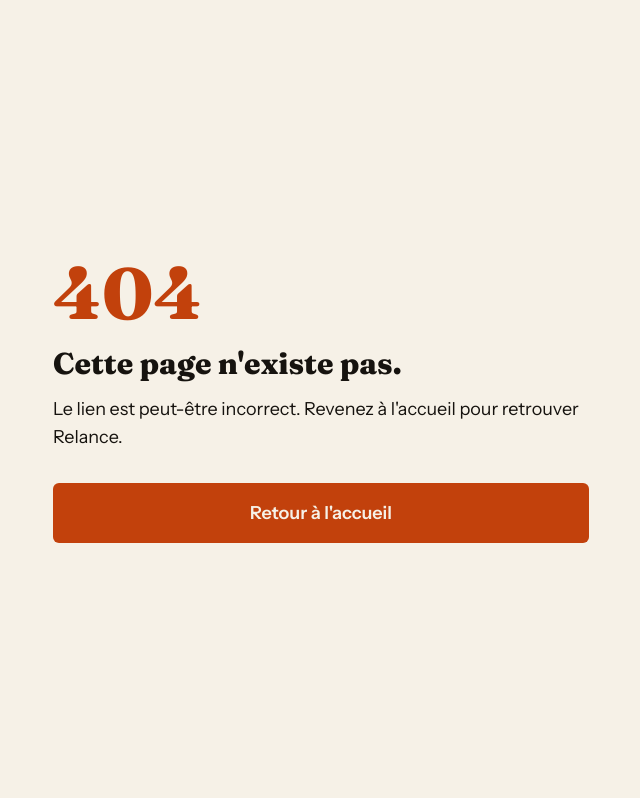
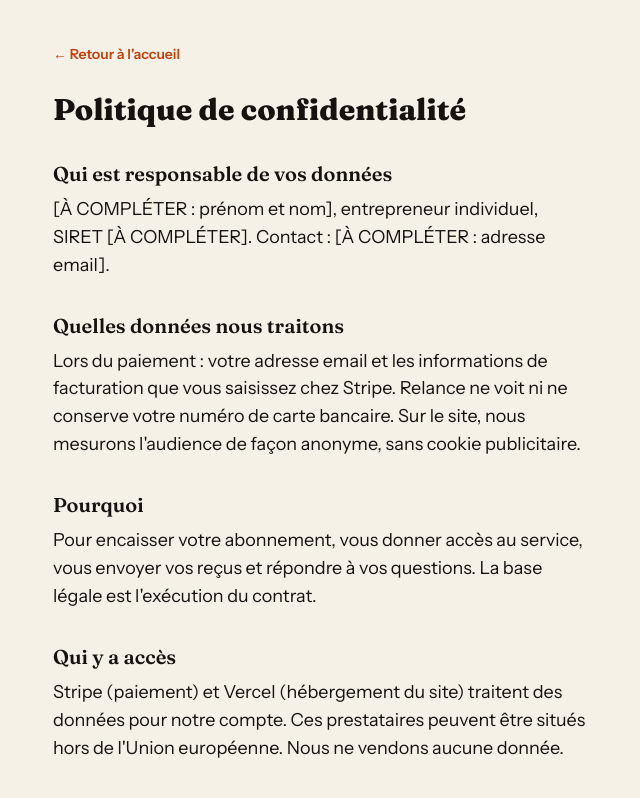
Before and after one commit to fabiendarrietlog-collab/Relance, a Next.js app: page /confidentialite in a window 1280 px wide. Before the commit this address had no page. Shown: the top 798 px of the page, without its empty margins (319-959 px from the left). Built offline with nearby package versions, Linux system fonts and the light colour scheme.

Commit message:
Create page.tsx

```diff
--- /dev/null
+++ b/app/confidentialite/page.tsx
@@ -0,0 +1,57 @@
+import type { Metadata } from "next";
+
+export const metadata: Metadata = {
+  title: "Politique de confidentialité | Relance",
+};
+
+const sections = [
+  {
+    titre: "Qui est responsable de vos données",
+    texte:
+      "[À COMPLÉTER : prénom et nom], entrepreneur individuel, SIRET [À COMPLÉTER]. Contact : [À COMPLÉTER : adresse email].",
+  },
+  {
+    titre: "Quelles données nous traitons",
+    texte:
+      "Lors du paiement : votre adresse email et les informations de facturation que vous saisissez chez Stripe. Relance ne voit ni ne conserve votre numéro de carte bancaire. Sur le site, nous mesurons l'audience de façon anonyme, sans cookie publicitaire.",
+  },
+  {
+    titre: "Pourquoi",
+    texte:
+      "Pour encaisser votre abonnement, vous donner accès au service, vous envoyer vos reçus et répondre à vos questions. La base légale est l'exécution du contrat.",
+  },
+  {
+    titre: "Qui y a accès",
+    texte:
+      "Stripe (paiement) et Vercel (hébergement du site) traitent des données pour notre compte. Ces prestataires peuvent être situés hors de l'Union européenne. Nous ne vendons aucune donnée.",
+  },
+  {
+    titre: "Combien de temps",
+    texte:
+      "Vos données sont conservées pendant la durée de l'abonnement, puis le temps nécessaire aux obligations comptables et légales.",
+  },
+  {
+    titre: "Vos droits",
+    texte:
+      "Vous pouvez demander l'accès, la rectification ou la suppression de vos données en écrivant à [À COMPLÉTER : adresse email]. Vous pouvez aussi saisir la CNIL (cnil.fr).",
+  },
+];
+
+export default function Confidentialite() {
+  return (
+    <main className="mx-auto max-w-xl px-5 py-10 font-texte">
+      <a href="/" className="text-sm font-semibold text-rouille">
+        &larr; Retour à l&apos;accueil
+      </a>
+      <h1 className="mt-6 font-titre text-3xl font-extrabold">
+        Politique de confidentialité
+      </h1>
+      {sections.map((s) => (
+        <section key={s.titre}>
+          <h2 className="mt-8 font-titre text-xl font-semibold">{s.titre}</h2>
+          <p className="mt-2">{s.texte}</p>
+        </section>
+      ))}
+    </main>
+  );
+}
```
